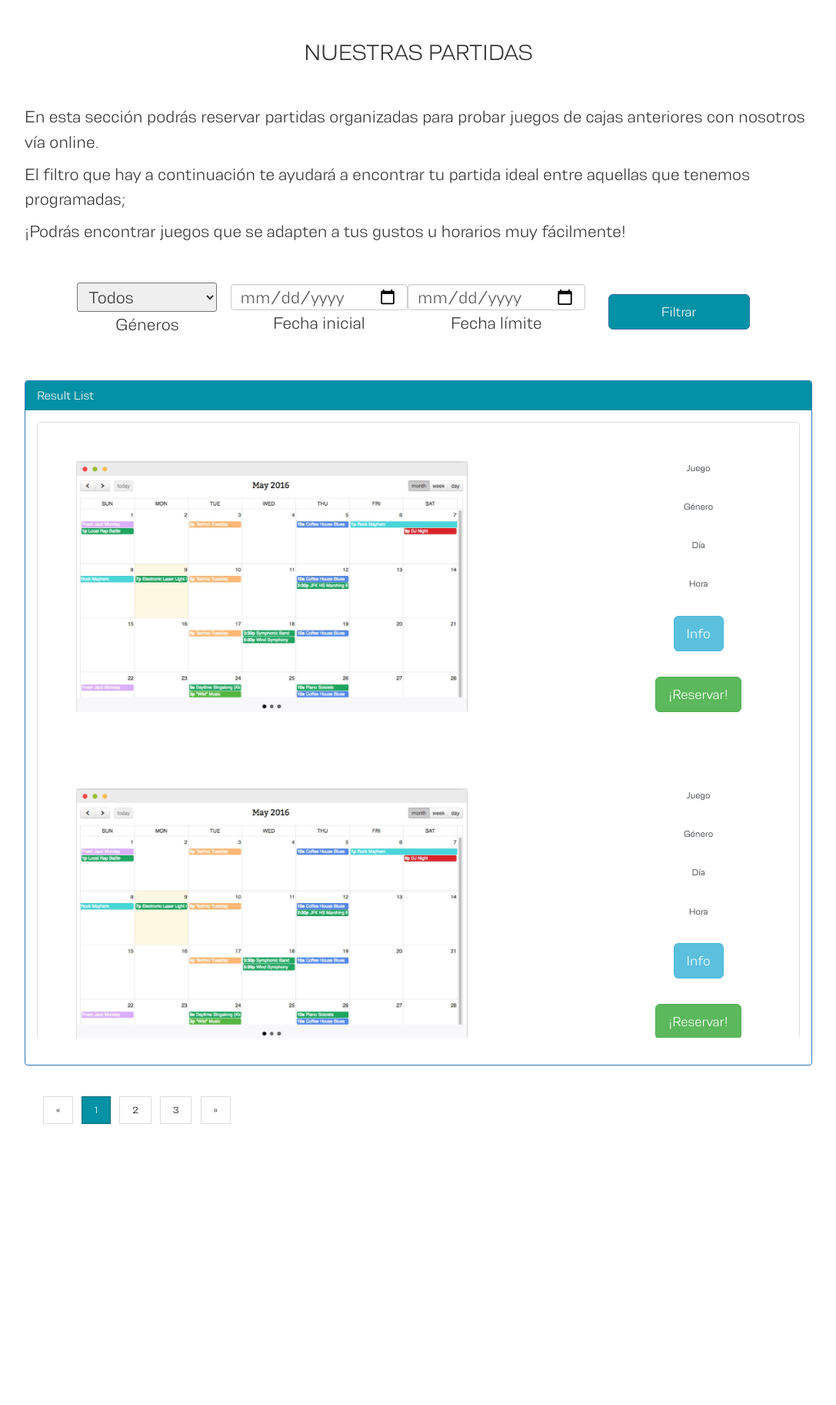
After one commit to a20yagosf/proyect-daw2-clickbox, a PHP site: page /html/partidas.html in a window 1280 px wide. The commit adds this page. Shown: the top 1825 px of the page at 77% size, without its empty margins (96-1183 px from the left). Run offline with PHP 8.4, Linux system fonts and the light colour scheme; some libraries are stand-ins or nearby versions.

Commit message:
Terminada casi versión web de partidas [ESTÁTICA] Falta versión móvil y algunos tamaños de fuente

```diff
--- /dev/null
+++ b/css/_partidas.scss
@@ -0,0 +1,102 @@
+.list-group {
+  max-height: 300px;
+  margin-bottom: 10px;
+  overflow: scroll;
+  -webkit-overflow-scrolling: touch;
+}
+
+// Cambiar la paleta de bootrsrap para la lista a los colores principales
+.panel-primary > .panel-heading {
+  background-color: $colorPrincipal !important;
+  border-color: $colorPrincipal !important;
+}
+// Esconder la barra de desplazamiento 'x' & poner la 'y' en auto
+ul.list-group {
+  overflow-x: hidden;
+  overflow-y: auto;
+}
+
+// Centrar el título y modificar el tamaño de letra
+#info_partidas {
+  h2 {
+    text-align: center;
+    margin: 5%;
+  }
+  p {
+    font-size: 2.25rem;
+  }
+}
+// Cambiamos el tamaño de letra en la selección del formulario y modificamos a gusto el botón,
+// sobrescribiendo las opciones que seleccionamos en bootstrap
+form {
+  margin: 5%;
+  font-size: 2.25rem;
+  select {
+    font-size: 2.25rem !important;
+  }
+  button {
+    width: 20% !important;
+    margin: 1vw;
+    margin-top: 0 !important;
+    background-color: $colorPrincipal !important;
+  }
+  .form-control{
+    font-size: 2.25rem;
+
+  }
+}
+// Modificando cada parte de los elementos de la lista de partidas para que se muestren a nuestro gusto, primando lo visual
+ul li.list-group-item {
+  display: flex;
+  padding: 5%;
+  div.image {
+    img {
+      width: 70%;
+    }
+  }
+  div.info {
+    width: 30%;
+    display: flex !important;
+    flex-direction: column;
+    align-items: center;
+    justify-content: space-between !important;
+    margin: 0;
+    padding: 0;
+    font-size: 1.2rem;
+  }
+}
+// Como la base de la lista era muy pequeña para el tamaño de imagen le hemos dado unos límites más grandes
+.panel-primary {
+  max-height: 1000px !important;
+}
+.list-group {
+  max-height: 800px !important;
+}
+
+// Usando la base ofrecida por w3schools en paginación hemos adaptado nuestras necesidades a sus modelos
+
+.pagination {
+  li {
+    list-style: none;
+    display: inline-block;
+    a {
+      font-size: 1.25rem;
+      color: black;
+      float: left;
+      padding: 8px 16px;
+      text-decoration: none;
+      transition: background-color 0.3s;
+      border: 1px solid #ddd;
+      margin: 0 4px;
+    }
+    a.active {
+      background-color: $colorPrincipal;
+      color: white;
+      border: 1px solid $colorPrincipalOscuro;
+    }
+  }
+}
+
+.pagination a:hover:not(.active) {
+  background-color: #ddd;
+}
--- a/css/styles.css
+++ b/css/styles.css
@@ -137,7 +137,6 @@ main {
   border-radius: 10px;
   color: white;
 }
-
 #partidas {
   width: 80%;
   display: flex;
@@ -343,4 +342,96 @@ footer a {
 #map {
   width: 100%;
   height: 150px;
+}
+
+.list-group {
+  max-height: 300px;
+  margin-bottom: 10px;
+  overflow: scroll;
+  -webkit-overflow-scrolling: touch;
+}
+
+.panel-primary > .panel-heading {
+  background-color: #0291A5 !important;
+  border-color: #0291A5 !important;
+}
+
+ul.list-group {
+  overflow-x: hidden;
+  overflow-y: auto;
+}
+
+#info_partidas h2 {
+  text-align: center;
+  margin: 5%;
+}
+#info_partidas p {
+  font-size: 2.25rem;
+}
+
+form {
+  margin: 5%;
+  font-size: 2.25rem;
+}
+form select {
+  font-size: 2.25rem !important;
+}
+form button {
+  width: 20% !important;
+  margin: 1vw;
+  margin-top: 0 !important;
+  background-color: #0291A5 !important;
+}
+form .form-control {
+  font-size: 2.25rem;
+}
+
+ul li.list-group-item {
+  display: flex;
+  padding: 5%;
+}
+ul li.list-group-item div.image img {
+  width: 70%;
+}
+ul li.list-group-item div.info {
+  width: 30%;
+  display: flex !important;
+  flex-direction: column;
+  align-items: center;
+  justify-content: space-between !important;
+  margin: 0;
+  padding: 0;
+  font-size: 1.2rem;
+}
+
+.panel-primary {
+  max-height: 1000px !important;
+}
+
+.list-group {
+  max-height: 800px !important;
+}
+
+.pagination li {
+  list-style: none;
+  display: inline-block;
+}
+.pagination li a {
+  font-size: 1.25rem;
+  color: black;
+  float: left;
+  padding: 8px 16px;
+  text-decoration: none;
+  transition: background-color 0.3s;
+  border: 1px solid #ddd;
+  margin: 0 4px;
+}
+.pagination li a.active {
+  background-color: #0291A5;
+  color: white;
+  border: 1px solid #026a79;
+}
+
+.pagination a:hover:not(.active) {
+  background-color: #ddd;
 }/*# sourceMappingURL=styles.css.map */
--- a/css/styles.scss
+++ b/css/styles.scss
@@ -3,3 +3,4 @@
 @import "header";
 @import "main";
 @import "footer";
+@import "partidas";
--- /dev/null
+++ b/html/partidas.html
@@ -0,0 +1,215 @@
+<!DOCTYPE html>
+<html lang="en">
+  <!-- prueba commit new branch -->
+  <head>
+    <meta charset="UTF-8" />
+    <meta http-equiv="X-UA-Compatible" content="IE=edge" />
+    <meta name="viewport" content="width=device-width, initial-scale=1.0" />
+    <title>Document</title>
+    <!-- CSS Leflet.js -->
+    <link
+      rel="stylesheet"
+      href="https://unpkg.com/leaflet@1.7.1/dist/leaflet.css"
+      integrity="sha512-xodZBNTC5n17Xt2atTPuE1HxjVMSvLVW9ocqUKLsCC5CXdbqCmblAshOMAS6/keqq/sMZMZ19scR4PsZChSR7A=="
+      crossorigin=""
+    />
+    <!-- JS Leflet.js -->
+    <script
+      src="https://unpkg.com/leaflet@1.7.1/dist/leaflet.js"
+      integrity="sha512-XQoYMqMTK8LvdxXYG3nZ448hOEQiglfqkJs1NOQV44cWnUrBc8PkAOcXy20w0vlaXaVUearIOBhiXZ5V3ynxwA=="
+      crossorigin=""
+    ></script>
+    <!-- JS principal-->
+    <script src="../js/pagina_principal.js"></script>
+    <!-- Bootrstrap -->
+    <!-- CSS only -->
+    <link
+      href="https://cdn.jsdelivr.net/npm/bootstrap@5.1.3/dist/css/bootstrap.min.css"
+      rel="stylesheet"
+      integrity="sha384-1BmE4kWBq78iYhFldvKuhfTAU6auU8tT94WrHftjDbrCEXSU1oBoqyl2QvZ6jIW3"
+      crossorigin="anonymous"
+    />
+    <!-- Fin de bootrsrap -->
+    <!-- CSS -->
+    <link rel="stylesheet" href="../css/styles.css" />
+  </head>
+
+  <body>
+    <main>
+      <div id="info_partidas">
+        <h2>NUESTRAS PARTIDAS</h2>
+        <p>
+          En esta sección podrás reservar partidas organizadas para probar
+          juegos de cajas anteriores con nosotros vía online.
+        </p>
+        <p>
+          El filtro que hay a continuación te ayudará a encontrar tu partida
+          ideal entre aquellas que tenemos programadas;
+        </p>
+        <p>
+          ¡Podrás encontrar juegos que se adapten a tus gustos u horarios muy
+          fácilmente!
+        </p>
+
+      </div>
+
+      <div id="filtro">
+        <form action="" class="d-flex flex-row justify-content-evenly">
+          <!-- Un select que muestra las temáticas, debería cargarlas por php
+            ya que se podrían incluir nuevas temáticas en el futuro-->
+          <div id="filtro_tema" class="align-self-center d-flex flex-column">
+            <select class="formulario-tema form-select-lg form-select-block">
+              <!-- El value debería ser el nombre de la temática-->
+              <option selected>Todos</option>
+              <option value="piratas">Aventura</option>
+              <option value="fantasia">Fantasía</option>
+              <option value="cifi">Ciencia Ficción</option>
+              <option value="deportes">Misterio</option>
+            </select>
+            <span class="form-label align-self-center"
+              >Géneros</span
+            >
+          </div>
+          <div id="filtro_fechas" class="d-flex align-self-center">
+            <div class="fecha-inicial d-flex flex-column">
+              <input class="form-control" type="date" required />
+              <span class="form-label align-self-center">Fecha inicial</span>
+            </div>
+            <div class="fecha-limite d-flex flex-column">
+              <input class="form-control" type="date" required />
+              <span class="form-label align-self-center">Fecha límite</span>
+            </div>
+          </div>
+          <button
+            type="button"
+            class="btn btn-primary btn-lg btn-block align-self-center"
+          >
+            Filtrar
+          </button>
+        </form>
+
+      </div>
+      <!-- Se llenaría por php -->
+      <!-- Se debería utilizar el mismo sistema que en suscripciones para mostrar la información de la partida -->
+      <link
+        href="https://maxcdn.bootstrapcdn.com/bootstrap/3.3.7/css/bootstrap.min.css"
+        rel="stylesheet"
+      />
+      <div class="panel panel-primary" id="result_panel">
+        <div class="panel-heading">
+          <h3 class="panel-title">Result List</h3>
+        </div>
+        <div class="panel-body">
+          <ul class="list-group">
+            <li class="list-group-item">
+              <div class="image">
+                <img src="../img/calendario_prueba.JPG" />
+              </div>
+              <div class="info">
+                <span>Juego</span><span>Género</span><span>Día</span
+                ><span>Hora</span
+                ><span
+                  ><button type="button" class="btn btn-lg btn-info">
+                    Info
+                  </button></span
+                ><span>
+                  <button type="button" class="btn btn-lg btn-success">
+                    ¡Reservar!
+                  </button>
+                </span>
+              </div>
+            </li>
+            <li class="list-group-item">
+              <div class="image">
+                <img src="../img/calendario_prueba.JPG" />
+              </div>
+              <div class="info">
+                <span>Juego</span><span>Género</span><span>Día</span
+                ><span>Hora</span
+                ><span
+                  ><button type="button" class="btn btn-lg btn-info">
+                    Info
+                  </button></span
+                ><span>
+                  <button type="button" class="btn btn-lg btn-success">
+                    ¡Reservar!
+                  </button>
+                </span>
+              </div>
+            </li>
+            <li class="list-group-item">
+              <div class="image">
+                <img src="../img/calendario_prueba.JPG" />
+              </div>
+              <div class="info">
+                <span>Juego</span><span>Género</span><span>Día</span
+                ><span>Hora</span
+                ><span
+                  ><button type="button" class="btn btn-lg btn-info">
+                    Info
+                  </button></span
+                ><span>
+                  <button type="button" class="btn btn-lg btn-success">
+                    ¡Reservar!
+                  </button>
+                </span>
+              </div>
+            </li>
+            <li class="list-group-item">
+              <div class="image">
+                <img src="../img/calendario_prueba.JPG" />
+              </div>
+              <div class="info">
+                <span>Juego</span><span>Género</span><span>Día</span
+                ><span>Hora</span
+                ><span
+                  ><button type="button" class="btn btn-lg btn-info">
+                    Info
+                  </button></span
+                ><span>
+                  <button type="button" class="btn btn-lg btn-danger" disabled>
+                    Completo
+                  </button>
+                </span>
+              </div>
+            </li>
+            <li class="list-group-item">
+              <div class="image">
+                <img src="../img/calendario_prueba.JPG" />
+              </div>
+              <div class="info">
+                <span>Juego</span><span>Género</span><span>Día</span
+                ><span>Hora</span
+                ><span
+                  ><button type="button" class="btn btn-lg btn-info">
+                    Info
+                  </button></span
+                ><span>
+                  <button type="button" class="btn btn-lg btn-success">
+                    ¡Reservar!
+                  </button>
+                </span>
+              </div>
+            </li>
+          </ul>
+        </div>
+      </div>
+      <div class="pagination">
+        <ul>
+          <li><a href="#">&laquo;</a></li>
+          <li><a href="#" class="active">1</a></li>
+          <li><a href="#">2</a></li>
+          <li><a href="#">3</a></li>
+          <li><a href="#">&raquo;</a></li>
+        </ul>
+      </div>
+    </main>
+
+    <!-- JavaScript Bundle with Popper -->
+    <script
+      src="https://cdn.jsdelivr.net/npm/bootstrap@5.1.3/dist/js/bootstrap.bundle.min.js"
+      integrity="sha384-ka7Sk0Gln4gmtz2MlQnikT1wXgYsOg+OMhuP+IlRH9sENBO0LRn5q+8nbTov4+1p"
+      crossorigin="anonymous"
+    ></script>
+  </body>
+</html>
```
Also changed, not shown: img/calendario_prueba.JPG (added), 1 other file.
